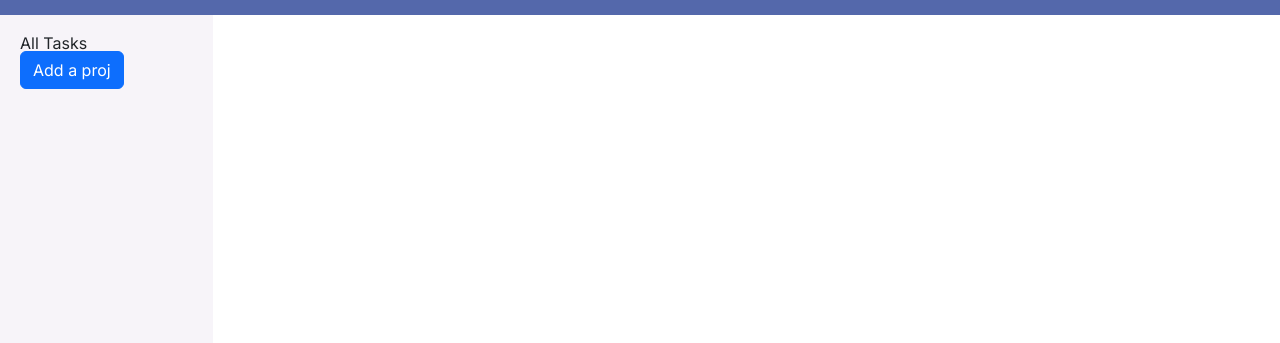
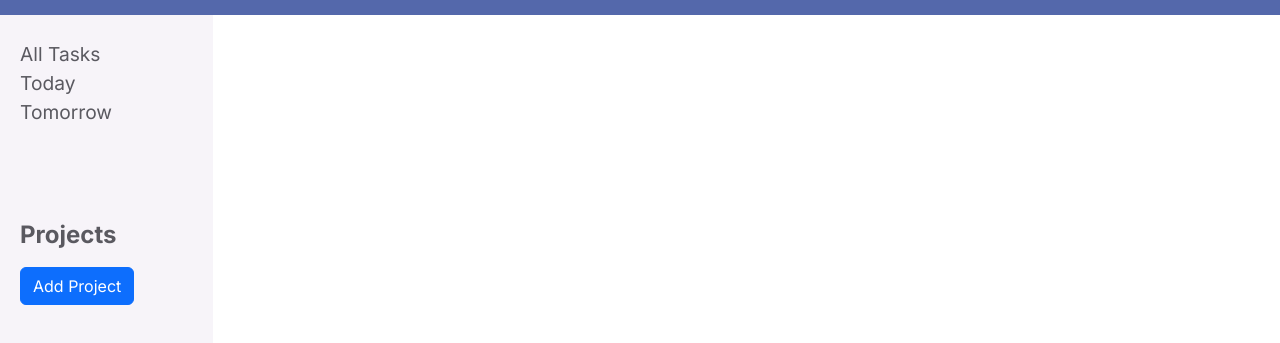
Before and after one commit to amirobinsonmuto/todo-list, a plain HTML site: page index.html in a window 1280 px wide. Shown: the part 57-400 px from the top of the page. Drawn offline with nearby package versions, Linux system fonts and the light colour scheme.

Commit message:
Add more styling

```diff
--- a/index.html
+++ b/index.html
@@ -15,12 +15,17 @@
         </nav>
         <div class="sidebar">
             <div>
-                <h3 id="display-all-items">All Tasks</h3>
+                <ul>
+                    <li id="display-all-items">All Tasks</li>
+                    <li>Today</li>
+                    <li>Tomorrow</li>
+                </ul>
             </div>
             <div>
+                <h3>Projects</h3>
                 <ul id ="projarr-ul"></ul>
             </div>
-            <button id="add-proj-btn" class="btn btn-primary">Add a proj</button>
+            <button id="add-proj-btn" class="btn btn-primary">Add Project</button>
             <div id="proj-form-div"></div>
         </div>
         <main>
--- a/style.css
+++ b/style.css
@@ -54,7 +54,6 @@ table {
 
 :root {
     --color-bg-blue: rgba(84,104,171,255);
-    --color-ace-blue: rgba(90,89,96,255);
     --color-bg-grey:  rgba(247,244,249,255);
     --color-txt-grey: rgba(90,89,96,255);
     --color-hl-grey: rgba(227,226,232,255);
@@ -78,11 +77,6 @@ nav {
     background-color: var(--color-bg-blue);
 }
 
-h1 {
-    color: #fff;
-    font-size: 2rem;
-}
-
 .sidebar {
     grid-row: 2 / 14;
     grid-column: 1 / 2;
@@ -95,8 +89,27 @@ main {
     padding: 20px 240px;
 }
 
-li {
-    margin: 10px;
+.sidebar, main {
+    color: var(--color-txt-grey);
+}
+
+h1 {
+    color: #fff;
+    font-size: 2rem;
+}
+
+h3 {
+    font-size: 1.5rem;
+    cursor: pointer;
+    margin-top: 100px;
+    font-weight: 600;
+}
+
+li, p {
+    font-size: 1.2rem;
+    margin-top: 10px;
+    margin-bottom: 10px;
+    cursor: pointer;
 }
 
 .itemArrLi {
@@ -122,3 +135,19 @@ li {
 .hidden {
     display: none;
 }
+
+.btn {
+    margin-top:20px;
+    margin-bottom: 20px;
+    margin-right: 20px;
+}
+
+/*form */
+
+label {
+    margin-bottom: 8px;
+}
+
+input {
+    margin-bottom: 10px;
+}
```
Also changed, not shown: main.js (+3 -3 lines).
